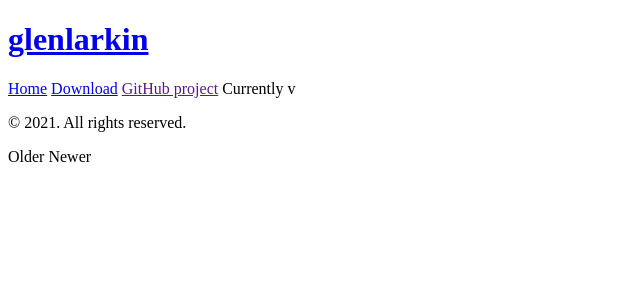
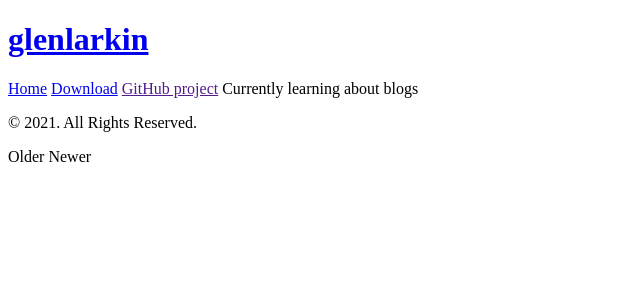
Before and after one commit to GlenLarkin/glenlarkin, a Jekyll site: the page built from computerblog.html, in a window 1280 px wide. Shown: the top 300 px of the page, without its empty margins (0-640 px from the left). Built offline with Jekyll 4.4.1, drawn with Linux system fonts in a browser that asks for light colours.

```diff
--- a/_includes/sidebar.html
+++ b/_includes/sidebar.html
@@ -27,10 +27,10 @@
       {% endfor %}
 
       <a class="sidebar-nav-item" href="{{ site.github.repo }}/archive/v{{ site.version }}.zip">Download</a>
-      <a class="sidebar-nav-item" href="{{ site.github.repo }}">GitHub project</a>
-      <span class="sidebar-nav-item">Currently v{{ site.version }}</span>
+      <a class="sidebar-nav-item" href="{{ glenlarkin.github.python-projects }}">GitHub project</a>
+      <span class="sidebar-nav-item">Currently learning about blogs{{ site.version }}</span>
     </nav>
 
-    <p>&copy; {{ site.time | date: '%Y' }}. All rights reserved.</p>
+    <p>&copy; {{ site.time | date: '%Y' }}. All Rights Reserved.</p>
   </div>
 </div>
```
